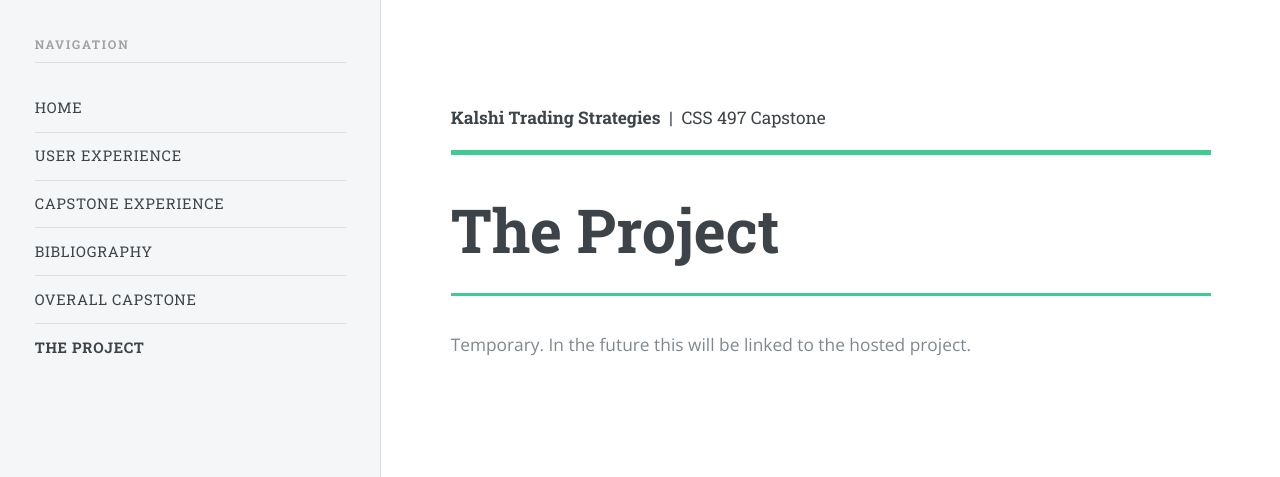
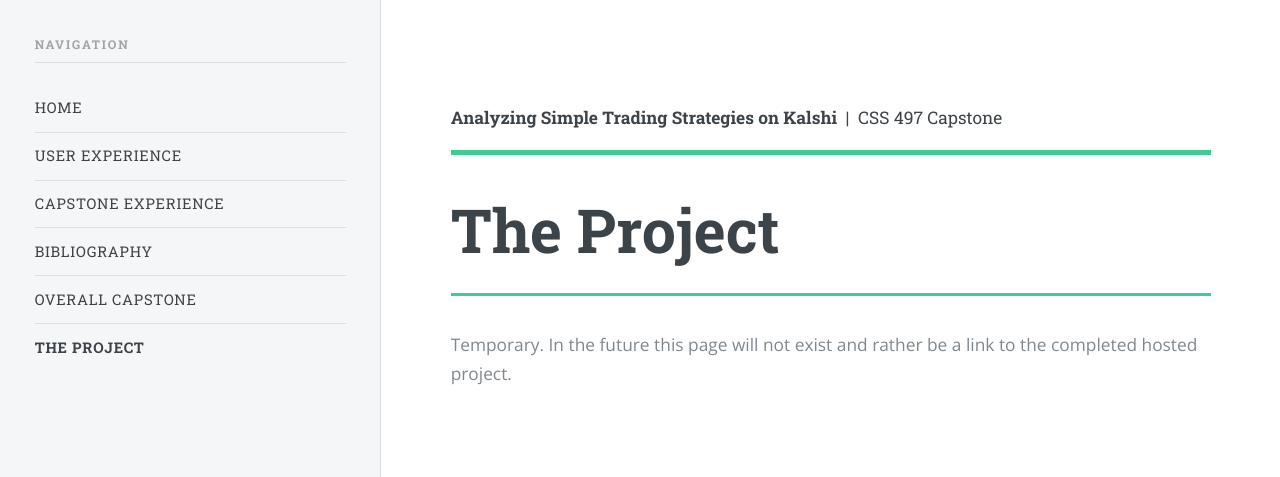
Before and after one commit to spots333/capstone, a website: page the-project.html in a window 1280 px wide. Shown: the top 477 px of the page. Drawn offline with nearby package versions, Linux system fonts and the light colour scheme.

Commit message:
Text changes to fix temporary text.

```diff
--- a/the-project.html
+++ b/the-project.html
@@ -11,13 +11,13 @@
 	<div id="main">
 		<div class="inner">
 			<header id="header">
-				<a href="index.html" class="logo"><strong>Kalshi Trading Strategies</strong> &nbsp;|&nbsp; CSS 497 Capstone</a>
+				<a href="index.html" class="logo"><strong>Analyzing Simple Trading Strategies on Kalshi</strong> &nbsp;|&nbsp; CSS 497 Capstone</a>
 			</header>
 			<section>
 				<header class="main">
 					<h1>The Project</h1>
 				</header>
-				<p>Temporary. In the future this will be linked to the hosted project.</p>
+				<p>Temporary. In the future this page will not exist and rather be a link to the completed hosted project.</p>
 			</section>
 		</div>
 	</div>
```
Also changed, not shown: bibliography.html (+2 -2 lines), capstone-experience.html (+1 -1 lines), index.html (+1 -1 lines), overall-capstone.html (+1 -1 lines), user-experience.html (+1 -1 lines).
